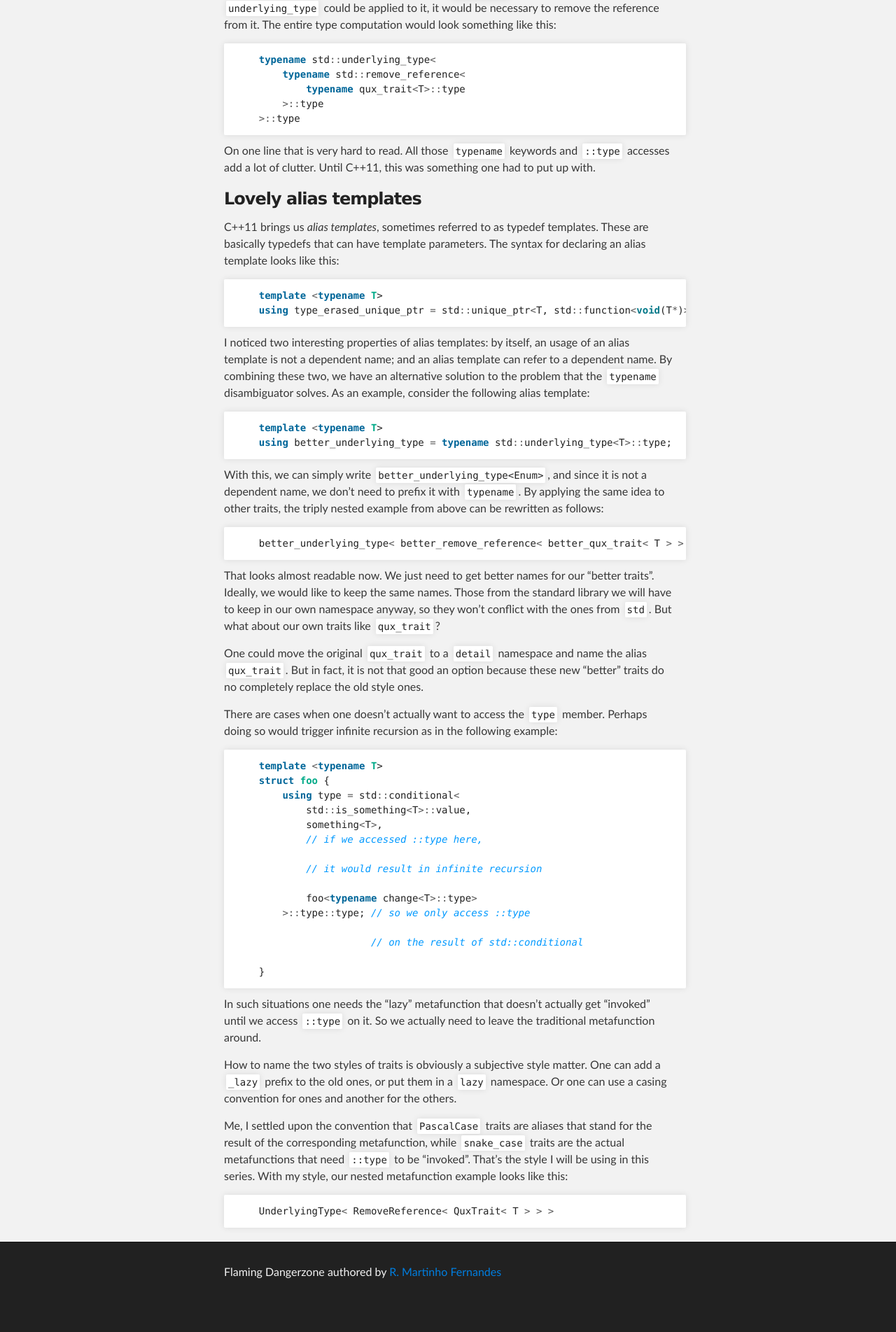
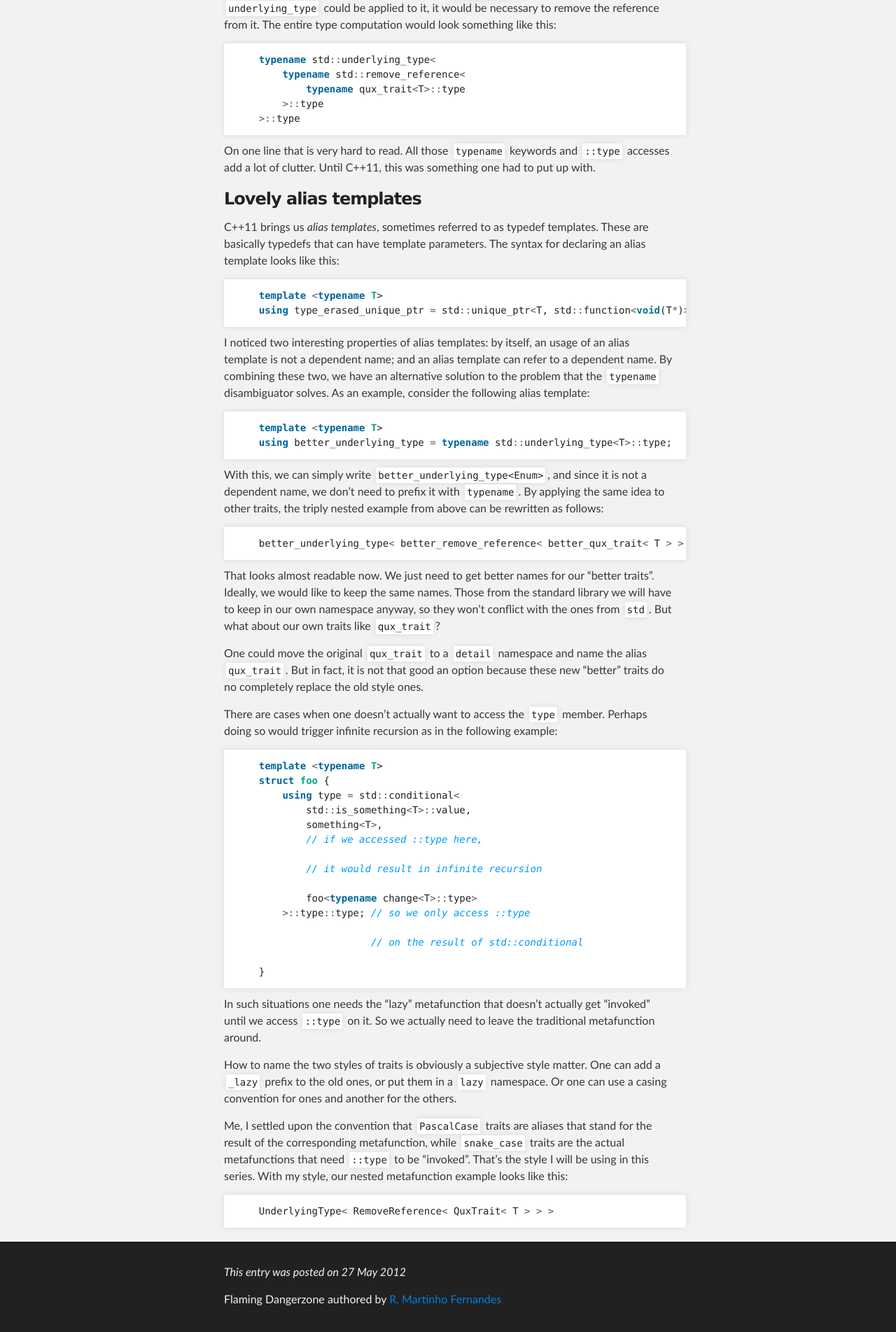
Before and after one commit to rmartinho/flamingdangerzone, a Jekyll site: the page built from _posts/2012-05-27-dependent-names-bliss.markdown, in a window 1280 px wide. Shown: the part 1596-3499 px from the top of the page at 70% size. Built offline with Jekyll 4.4.1, drawn with Linux system fonts in a browser that asks for light colours; before the commit the page ends 3460 px from its top, so only the background shows below that.

Commit message:
Added date at bottom of posts

```diff
--- a/_layouts/post.html
+++ b/_layouts/post.html
@@ -35,6 +35,7 @@
     <!-- FOOTER  -->
     <div id="footer_wrap" class="outer">
       <footer class="inner">
+        <p class="post_date">This entry was posted on {{ page.date | date_to_string }}</p>
         <p class="copyright">Flaming Dangerzone authored by <a href="http://stackoverflow.com/u/46642">R. Martinho Fernandes</a></p>
       </footer>
     </div>
--- a/stylesheets/stylesheet.css
+++ b/stylesheets/stylesheet.css
@@ -106,6 +106,10 @@ p {
 
 footer p {
   color: #f2f2f2;
+}
+
+footer p.post_date {
+  font-style: italic;
 }
 
 a {
```
